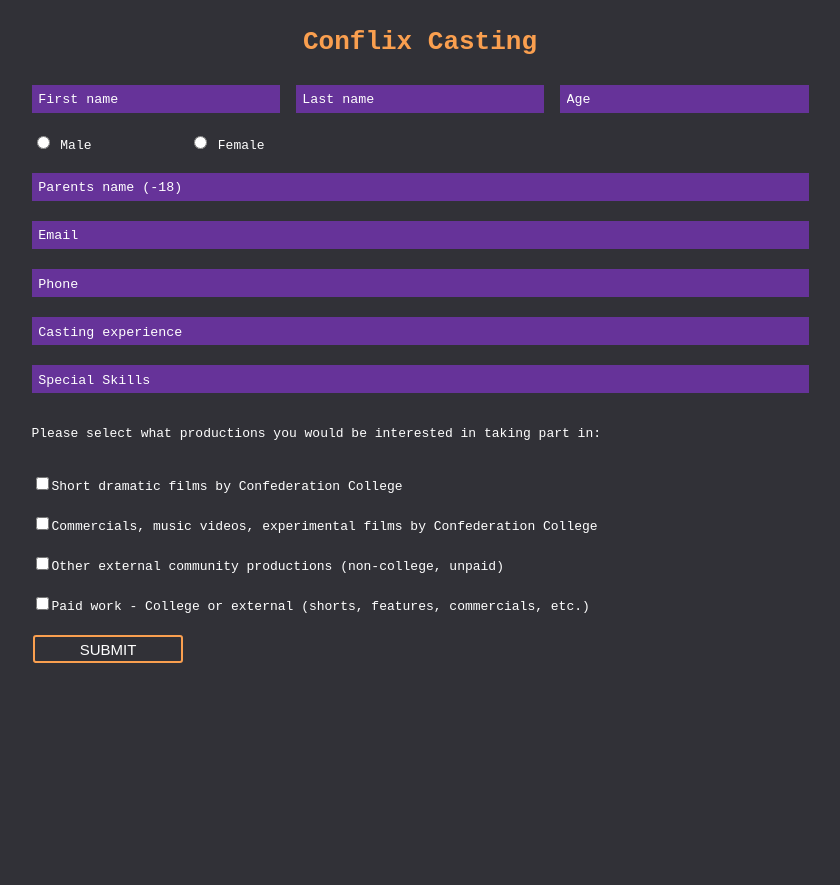
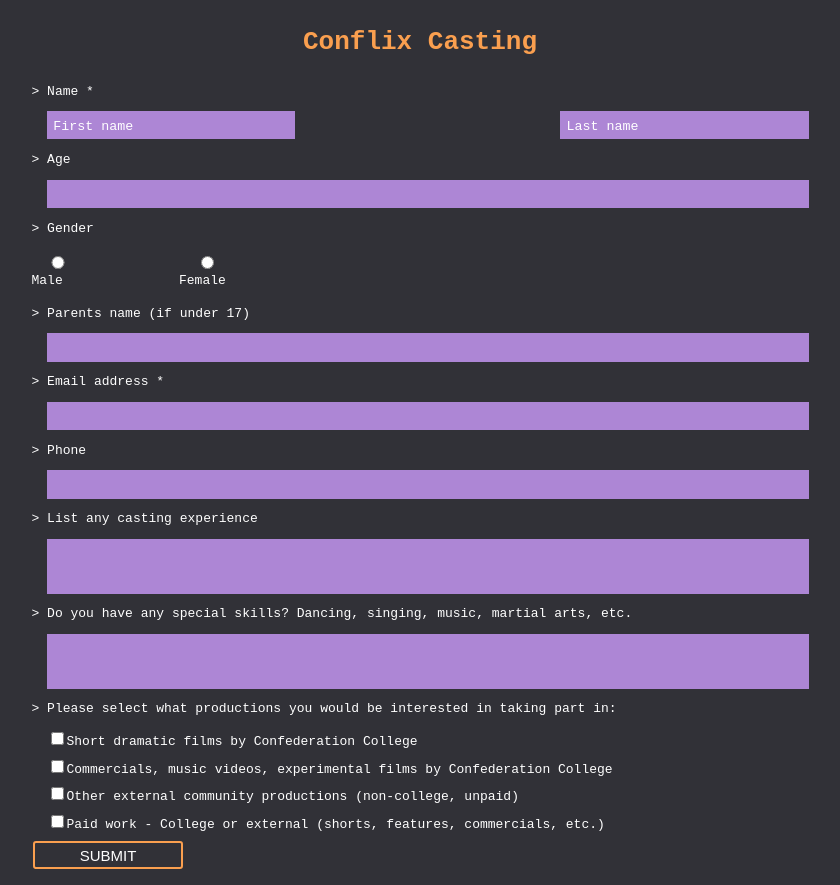
Before and after one commit to larissamoreira/conflix, a React (Create React App) app in the folder conflix/: page / in a window 1280 px wide. Shown: the whole page, without its empty margins (220-1060 px from the left). Before the commit the page ends 800 px from the top, so only its background shows below. Built offline with nearby package versions, Linux system fonts and the light colour scheme.

Commit message:
Styling filter

```diff
--- a/conflix/src/components/Checkbox.js
+++ b/conflix/src/components/Checkbox.js
@@ -6,6 +6,7 @@
 const Span = styled.span``
 
 const Label = styled.label`
+    margin-left: 15px;
     & ${InputCheckbox}:checked + ${Span} {
         text-decoration: line-through;
         text-decoration-color: #fa9f4f;
--- a/conflix/src/components/Filter.js
+++ b/conflix/src/components/Filter.js
@@ -1,13 +1,44 @@
 import React from 'react';
 import Checkbox from './Checkbox';
+import styled from 'styled-components';
+import { Subtitle } from './styles';
+
+const FilterComponent = styled.div`
+    background: #4f4c4c;
+    padding: 10px;
+    border-radius: 20px;
+    margin-bottom: 20px;
+`
+
+const FilterWrapper = styled.div`
+    height: 7em;
+    width: 90%;
+    display: flex;
+    flex-direction: row;
+    align-items: center;
+    justify-content: center;
+    color: white;
+`
+
+const ProductionsWrapper = styled.div`
+    display: flex;
+    flex-direction: column;
+`
+
+const GenderWrapper = styled.div`
+
+`
 
 const Filter = props => (
-    <React.Fragment>
+    <FilterComponent>
+        <Subtitle>> Filter submissions</Subtitle>
+        <FilterWrapper>
+            <GenderWrapper>
                 <input defaultChecked type="radio" value="All" name="gender" onChange={props.handleChange} /> All
             <input type="radio" value="Male" name="gender" onChange={props.handleChange} /> Male
             <input type="radio" value="Female" name="gender" onChange={props.handleChange} /> Female
-
-        <div>
+        </GenderWrapper>
+            <ProductionsWrapper>
                 {
                     props.interests.map((production) => {
                         return (
@@ -15,8 +46,9 @@
                         )
                     })
                 }
-        </div>
-    </React.Fragment >
+            </ProductionsWrapper>
+        </FilterWrapper >
+    </FilterComponent>
 )
 
 export default Filter;
--- a/conflix/src/components/FormApllicant.js
+++ b/conflix/src/components/FormApllicant.js
@@ -1,6 +1,6 @@
 import React, { Component } from 'react'
 import api from '../services/api';
-import { Input, Form, Button, WrapperInput, WrapperInputRadio, Container } from './styles';
+import { Input, Form, Button, WrapperInput, WrapperInputRadio, Container, TextArea, Label } from './styles';
 import Checkbox from './Checkbox';
 
 class FormApplicant extends Component {
@@ -64,28 +64,36 @@
         return (
             <Container>
                 <Form onSubmit={this.handleSubmit}>
+                    <Label> > Name *</Label>
                     <WrapperInput>
+
                         <Input name="firstname" onChange={this.handleChange} placeholder="First name" required />
                         <Input name="lastname" onChange={this.handleChange} placeholder="Last name" required />
-                        <Input name="age" onChange={this.handleChange} placeholder="Age" required />
                     </WrapperInput>
-
+                    <Label> > Age</Label>
+                    <Input name="age" onChange={this.handleChange} required />
+                    <Label> > Gender</Label>
                     <WrapperInputRadio>
-                        <label>
-                            <input type="radio" value="Male" name="gender" onChange={this.handleChange} /> Male
-                        </label>
-                        <label>
-                            <input type="radio" value="Female" name="gender" onChange={this.handleChange} /> Female
-                        </label>
+                        <Label>
+                            <Input type="radio" value="Male" name="gender" onChange={this.handleChange} /> Male
+                        </Label>
+                        <Label>
+                            <Input type="radio" value="Female" name="gender" onChange={this.handleChange} /> Female
+                        </Label>
                     </WrapperInputRadio>
-                    <Input name="parentsname" onChange={this.handleChange} placeholder="Parents name (-18)" />
-                    <Input name="email" onChange={this.handleChange} placeholder="Email" required />
-                    <Input name="phone" onChange={this.handleChange} placeholder="Phone" />
-                    <Input name="experience" onChange={this.handleChange} placeholder="Casting experience" />
-                    <Input name="specialskills" onChange={this.handleChange} placeholder="Special Skills" />
-                    <p>
-                        Please select what productions you would be interested in taking part in:
-                </p>
+                    <Label> > Parents name (if under 17)</Label>
+                    <Input name="parentsname" onChange={this.handleChange} />
+                    <Label> > Email address *</Label>
+                    <Input name="email" onChange={this.handleChange} required />
+                    <Label> > Phone</Label>
+                    <Input name="phone" onChange={this.handleChange} />
+                    <Label> > List any casting experience</Label>
+                    <TextArea name="experience" onChange={this.handleChange} />
+                    <Label> > Do you have any special skills? Dancing, singing, music, martial arts, etc.</Label>
+                    <TextArea name="specialskills" onChange={this.handleChange} />
+                    <Label>
+                        > Please select what productions you would be interested in taking part in:
+                    </Label>
                     {
                         this.state.interests.map((production) => {
                             return (
--- a/conflix/src/components/styles.js
+++ b/conflix/src/components/styles.js
@@ -14,6 +14,11 @@
 export const Title = styled.h1`
     color: #fa9f4f;
     text-align: center;
+`
+
+export const Subtitle = styled.h2`
+    color: #fa9f4f;
+    text-align: start;
 `
 
 export const Button = styled.button`
@@ -43,7 +48,7 @@
 export const Form = styled.form`
     color: white;
     display: flex;
-    height: 600px;
+    height: 800px;
     flex-flow: column wrap;
     justify-content: space-around;
 
@@ -53,8 +58,9 @@
     `;
 
 export const Input = styled.input`
+    margin-left: 15px;
     padding: 0.5em;
-    background: #663399;
+    background: #ad86d5;
     color: white;
     border: none;
     &::placeholder {
@@ -65,6 +71,14 @@
         outline: none;
     }
     `;
+
+export const Label = styled.label`
+    padding: 5px 0;
+`
+
+export const TextArea = styled(Input)`
+    padding: 20px 5px;
+`
 
 export const WrapperInput = styled.div`
     display: flex;
--- a/conflix/src/pages/styles.js
+++ b/conflix/src/pages/styles.js
@@ -2,16 +2,16 @@
 
 export const List = styled.div`
     display:flex;
-    width: 100vh;
     flex-flow: row wrap;
     justify-content: space-around;
     align-items: center;
 `
 
 export const ListDetail = styled.div`
-    background: #9FA2B2;
+    background: #d7b6ff;
     width: 250px;
-    height: 350px;
+    height: 300px;
     padding: 10px;
     margin: auto;
+    border-radius: 20px;
 `
```
Lines whose indentation alone changed are shown as unchanged.
